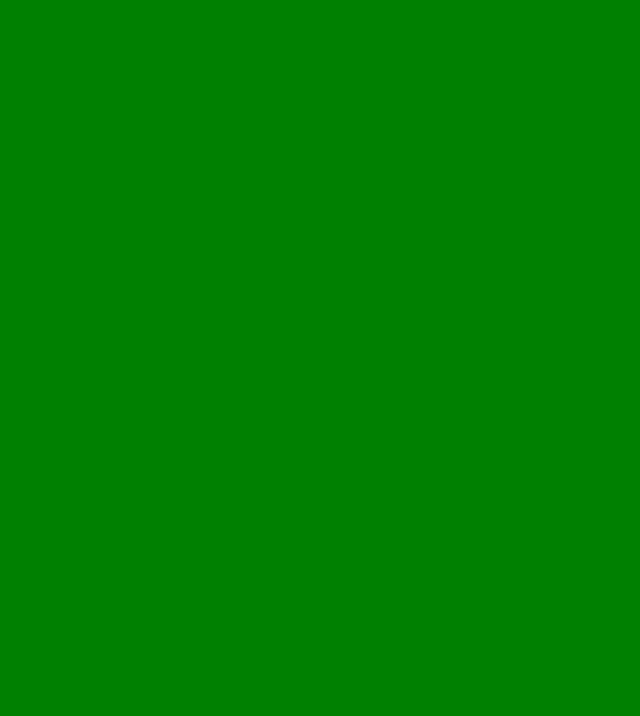
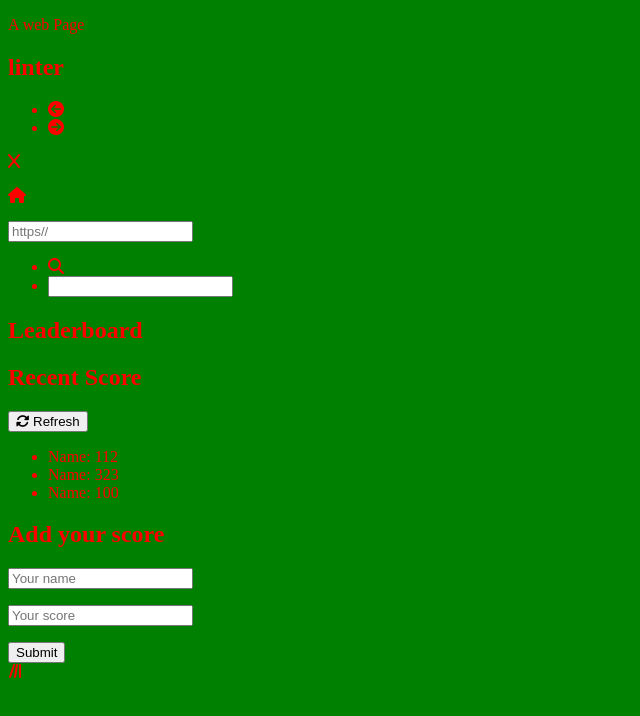
Before and after one commit to GhislainMitahi/Leaderboard_Gh, a website built with webpack: page src/index.html in a window 1280 px wide. Shown: the whole page, without its empty margins (0-640 px from the left). Built offline with nearby package versions, Linux system fonts and the light colour scheme.

Commit message:
add html file

```diff
--- a/src/index.html
+++ b/src/index.html
@@ -5,14 +5,76 @@
     <meta charset="UTF-8">
     <meta http-equiv="X-UA-Compatible" content="IE=edge">
     <meta name="viewport" content="width=device-width, initial-scale=1.0">
-    <link rel="stylesheet" href="style.css">
     <link rel="stylesheet" href="https://cdnjs.cloudflare.com/ajax/libs/font-awesome/6.1.2/css/all.min.css">
+
     <script src="./index.bundle.js" type="module"></script>
     <title>Document</title>
 </head>
 
 <body>
-
+    <div class="leaderboard">
+        <header class="header">
+            <p class="titre">A web Page</p>
+            <section class="header-section">
+                <div class="header-content">
+                    <h2 class="linter">linter</h2>
+                    <div class="set-icon">
+                        <ul class="prev-next">
+                            <li class="prev"><i class="fa-solid fa-circle-arrow-left"></i>
+                            </li>
+                            <li>
+                                <i class="fa-solid fa-circle-arrow-right"></i></li>
+                        </ul>
+                        <p class="x-icon"><i class="fa-solid fa-x"></i></p>
+                        <p class="home-icon"><i class="fa-solid fa-house"></i></p>
+                    </div>
+                    <div class="col-input">
+                        <input type="text" placeholder="https//" class="link-tex">
+                        <ul class="search">
+                            <li class="search-icon">
+                                <i class="fa-solid fa-magnifying-glass"></i>
+                            </li>
+                            <li class="text">
+                                <input class="search-input" type="text">
+                            </li>
+                        </ul>
+                    </div>
+                </div>
+            </section>
+        </header>
+        <section class="body-leader">
+            <h1 class="title-body">Leaderboard</h1>
+            <div class="score-content">
+                <section class="recent-score">
+                    <div class="title-recent">
+                        <h2>Recent Score</h2>
+                        <button class="refresh" type="button"><i class="fa-solid fa-rotate"></i>
+                        <span class="tooltiptext">Refresh</span></button>
+                    </div>
+                    <ul class="list-score">
+                        <li class="impair-list">Name: 112</li>
+                        <li class="pair-list">Name: 323</li>
+                        <li class="impair-list">Name: 100</li>
+                    </ul>
+                </section>
+                <section class="add-score">
+                    <h2>Add your score</h2>
+                    <form class="form">
+                        <p class="name">
+                            <input type="text" class="name-in" placeholder="Your name">
+                        </p>
+                        <p class="score">
+                            <input type="text" class="score-in" placeholder="Your score">
+                        </p>
+                        <button type="button" class="btn">Submit</button>
+                    </form>
+                </section>
+            </div>
+        </section>
+        <footer class="footer">
+            <i class="fa-solid fa-lines-leaning"></i>
+        </footer>
+    </div>
 </body>
 
 </html>
```
